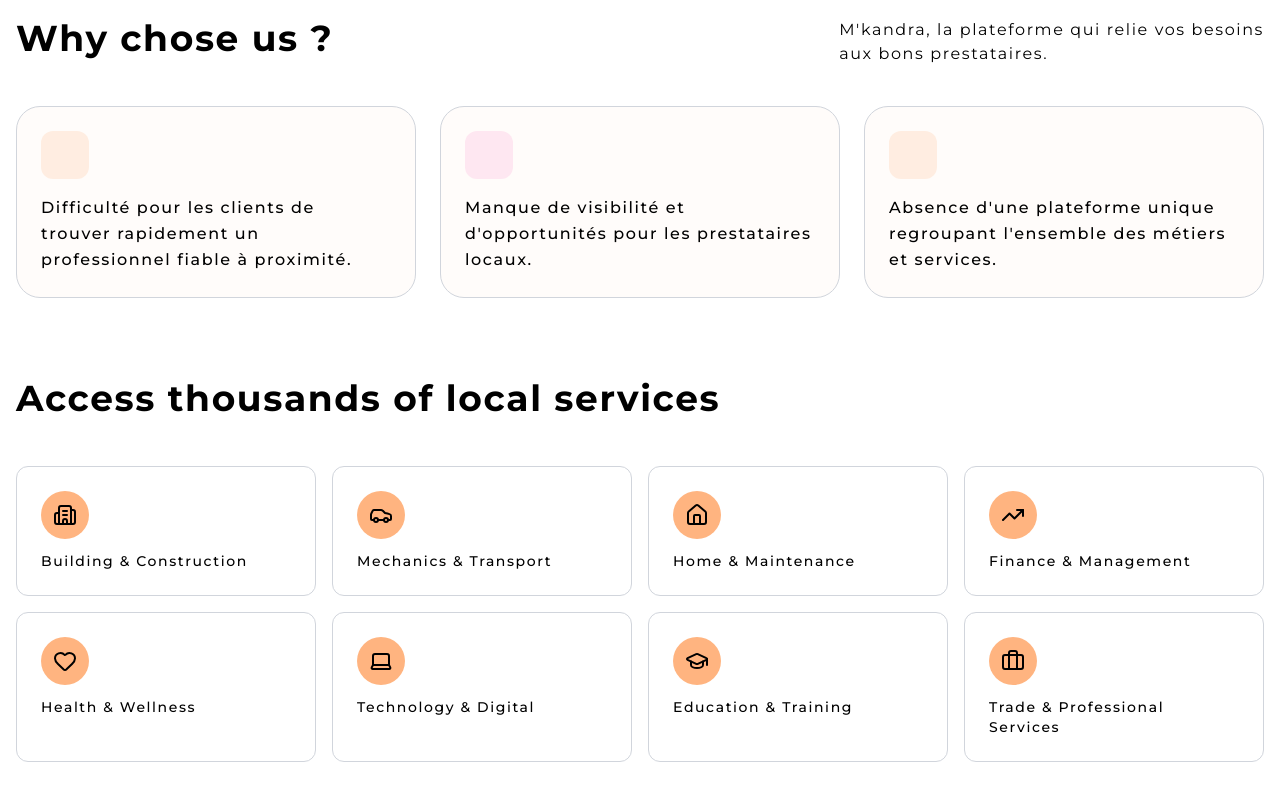
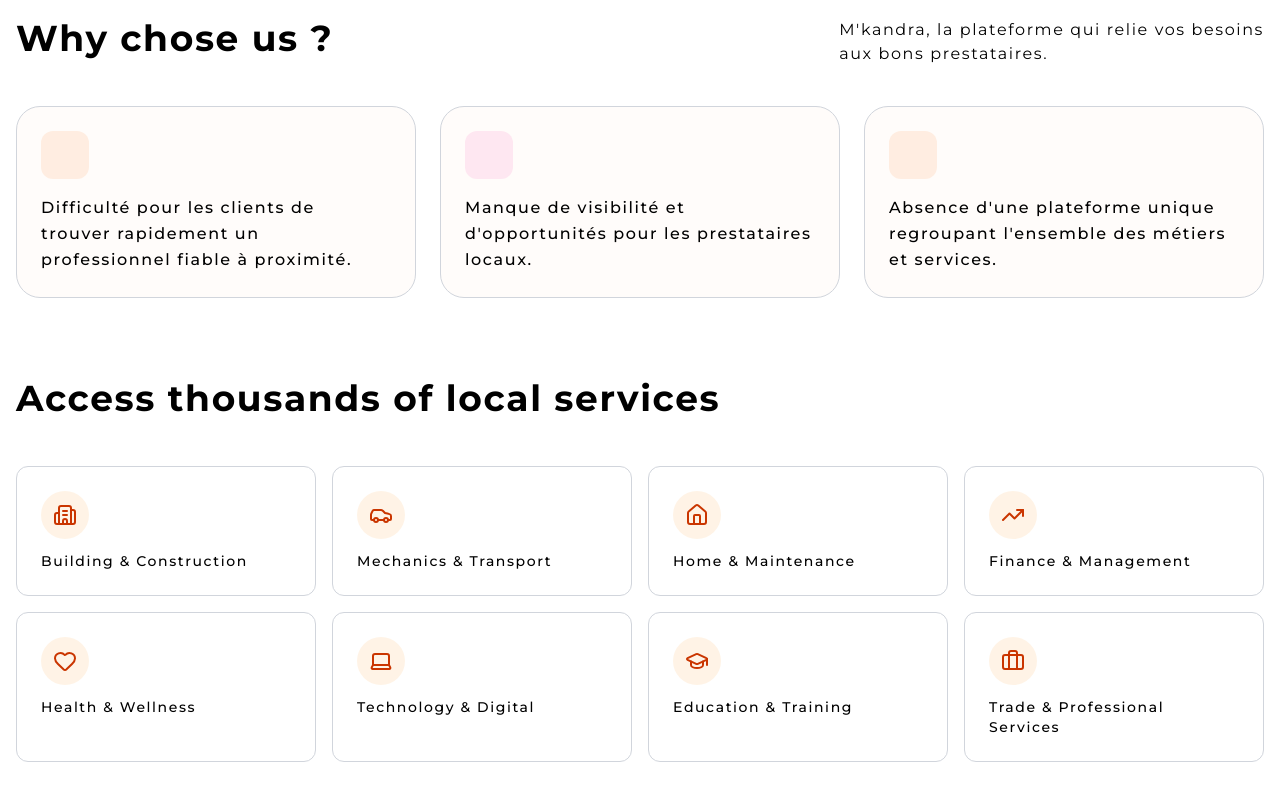
Before and after one commit to StevenMario/ft_transcendance, a React (Vite) app in the folder Transcendance/: page / in a window 1280 px wide. Shown: the part 738-1538 px from the top of the page. Built offline with nearby package versions, Linux system fonts and the light colour scheme; some icons are missing.

Commit message:
Access service

```diff
--- a/Transcendance/src/components/LandingPage/AccessService/AccessService.tsx
+++ b/Transcendance/src/components/LandingPage/AccessService/AccessService.tsx
@@ -23,8 +23,8 @@ function AccessService() {
               key={index}
               className="group p-4 md:p-6 rounded-xl  border border-gray-300 hover:border-amber-600 transition-all duration-300 hover:shadow-lg cursor-pointer"
             >
-              <div className="w-10 h-10 md:w-12 md:h-12 rounded-3xl bg-orange-500/50 text-primary flex items-center justify-center mb-3 group-hover:border-amber-600 group-hover:text-primary-foreground transition-all duration-300">
-                <service.icon size={20} className="md:w-6 md:h-6 " />
+              <div className="w-10 h-10 md:w-12 md:h-12 rounded-3xl bg-orange-400/10 text-primary flex items-center justify-center mb-3 group-hover:border-amber-600 group-hover:text-primary-foreground transition-all duration-300">
+                <service.icon size={20}  className="md:w-6 md:h-6 text-orange-700" />
               </div>
               <h3 className="text-xs md:text-sm font-medium text-foreground">
                 {service.title}
```
